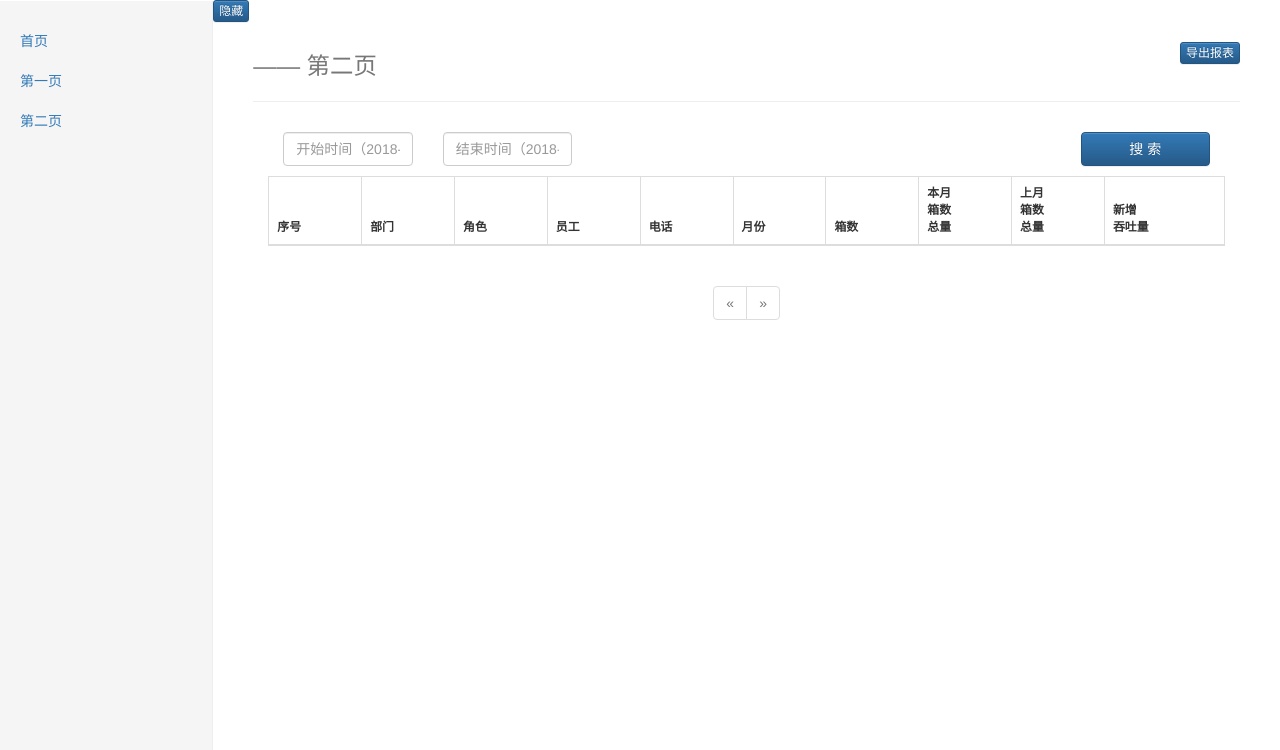
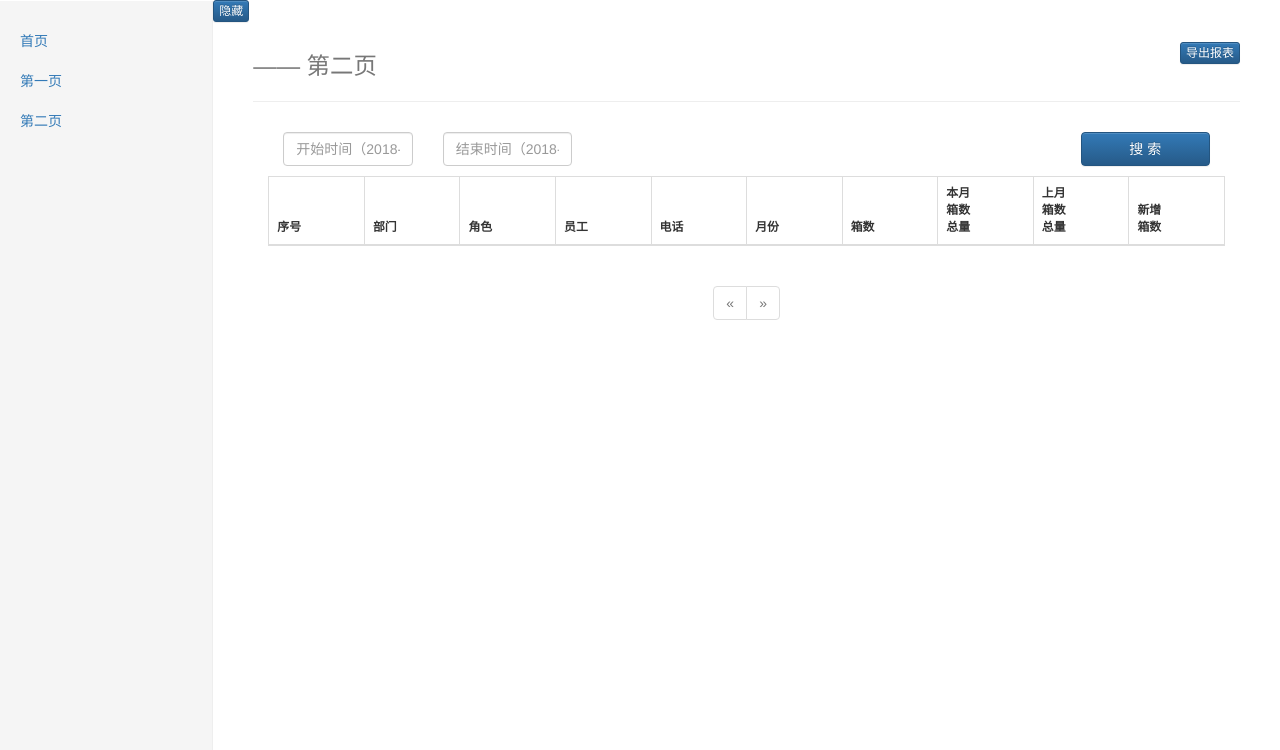
Before and after one commit to hmh-python/wms-flask-oracle, a Flask app: template app/templates/show/02.html in a window 1280 px wide. Shown: the part 50-800 px from the top of the page. Run offline with Flask 2, Linux system fonts and the light colour scheme; the template is opened without the code that fills it: values that come from a table or form of the project are taken from there, others are empty; some libraries are stand-ins or nearby versions.

Commit message:
update-2

```diff
--- a/app/show/views.py
+++ b/app/show/views.py
@@ -194,7 +194,7 @@ def download_xls(filename):
     num = 0
     if '01.xls' in filename:
         header_data = ['序号', '部门', '角色', '员工', '电话', '客户', '月份',
-                       '本月资产余额	', '上月资产余额', '新增余额']
+                       '本月吞吐量	', '上月吞吐量', '新增吞吐量']
         body_data = [header_data]
         for t in json.loads(request.get_data()):
             num += 1
@@ -204,8 +204,8 @@ def download_xls(filename):
         data.update({'01报表': body_data})
 
     if '02.xls' in filename:
-        header_data = ['序号', '部门', '角色', '员工', '电话', '月份', '管户数'
-                       '本月资产余额	', '上月资产余额', '新增余额']
+        header_data = ['序号', '部门', '角色', '员工', '电话', '月份', '箱数'
+                       '本月箱数	', '上月箱数', '新增箱数']
         body_data = [header_data]
         for t in json.loads(request.get_data()):
             num += 1
--- a/app/templates/show/02.html
+++ b/app/templates/show/02.html
@@ -62,7 +62,7 @@
                     <th>箱数</th>
                     <th>本月<br>箱数<br>总量</th>
                     <th>上月<br>箱数<br>总量</th>
-                    <th>新增<br>吞吐量</th>
+                    <th>新增<br>箱数</th>
                 </tr>
             </thead>
             <tbody>
```
